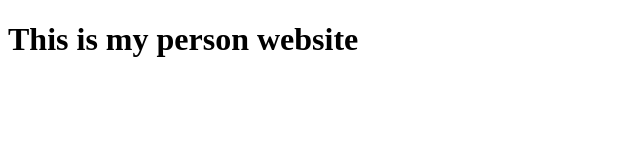
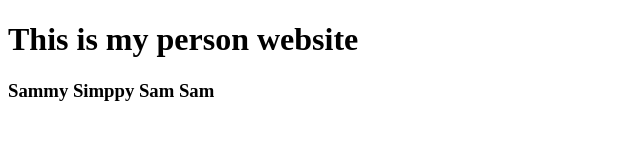
Before and after one commit to TDKR12/TDKR12.github.io, a plain HTML site: page index.htm in a window 1280 px wide. Shown: the whole page, without its empty margins (0-640 px from the left). Drawn offline with Linux system fonts and the light colour scheme.

Commit message:
i did something

```diff
--- a/index.htm
+++ b/index.htm
@@ -7,5 +7,6 @@
 </head>
 <body>
     <h1>This is my person website</h1>
+    <h3>Sammy Simppy Sam Sam</h3>
 </body>
 </html>
```
